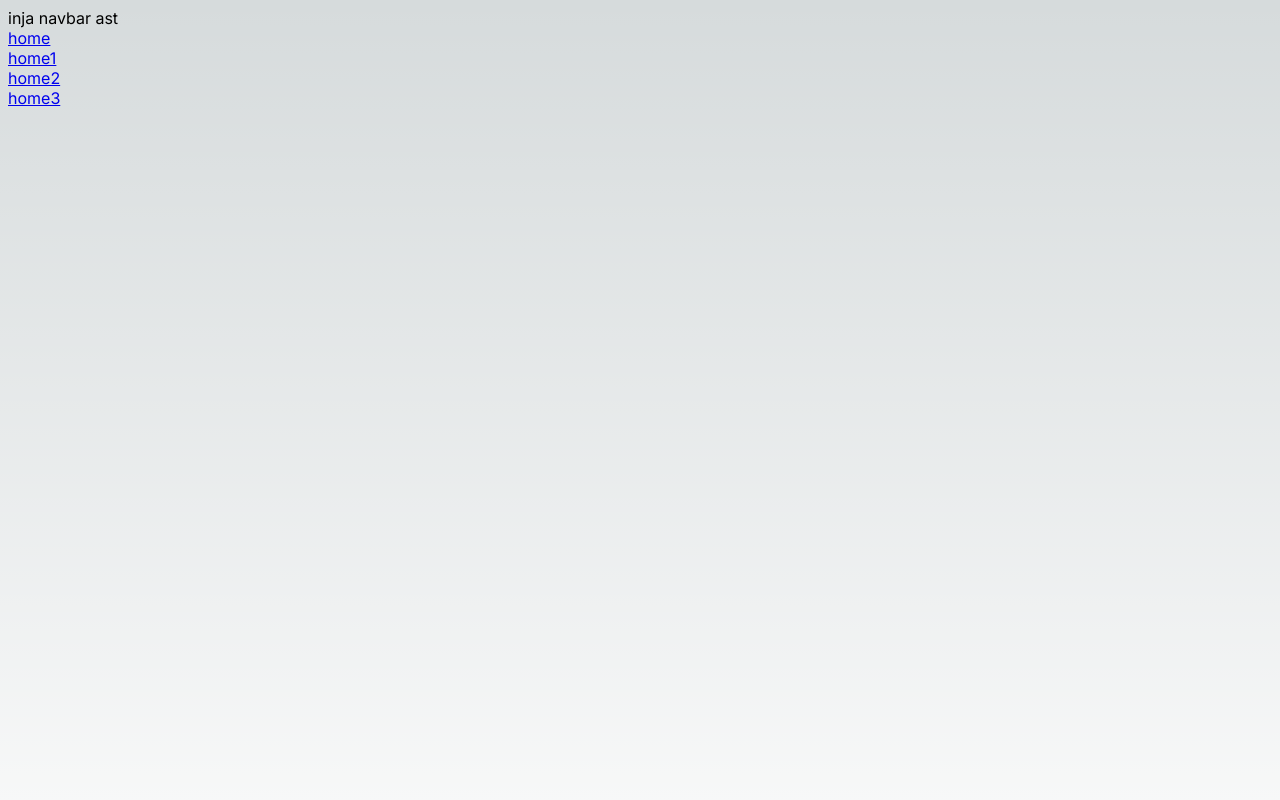
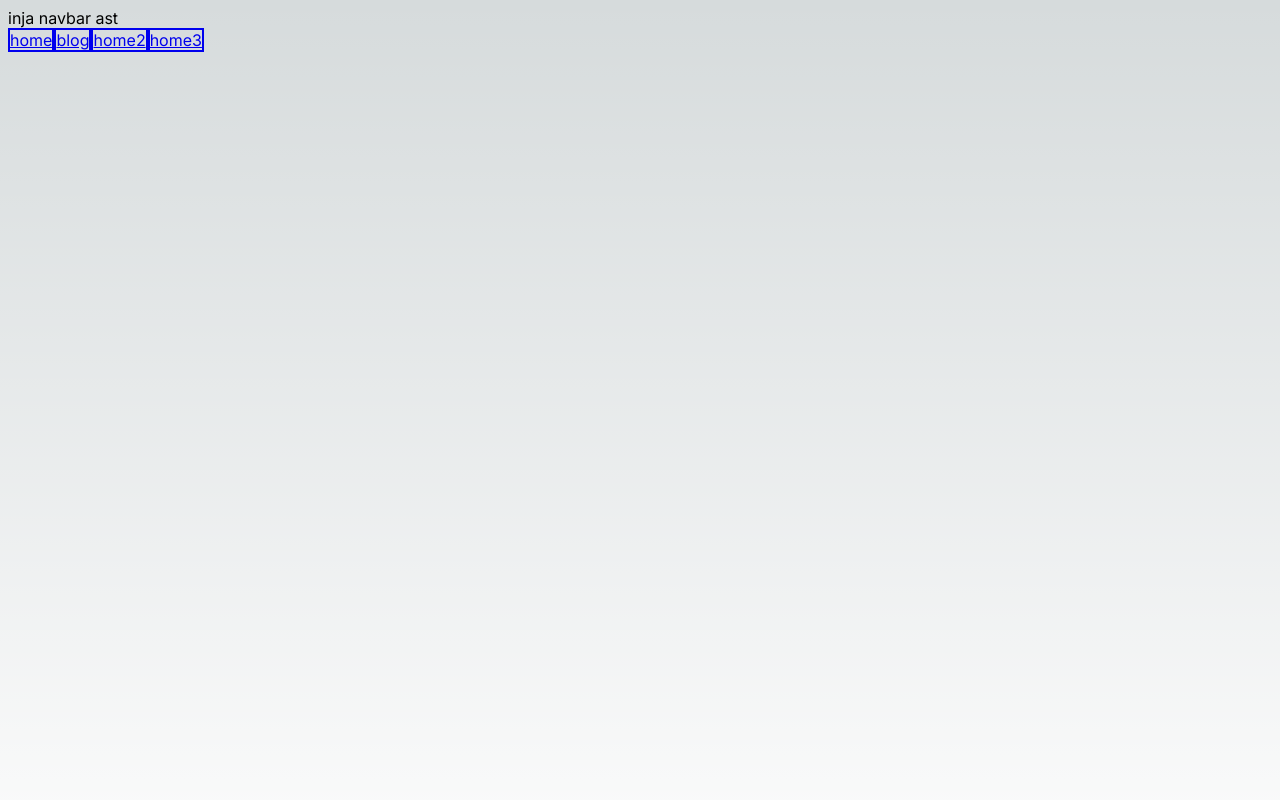
Before and after one commit to kave-me/farzadmolae, a Next.js app: page / in a window 1280 px wide. Shown: the top 800 px of the page. Built offline with nearby package versions, Linux system fonts and the light colour scheme.

Commit message:
boilerplate

```diff
--- a/src/app/page.tsx
+++ b/src/app/page.tsx
@@ -1,14 +1,12 @@
 export default function Home() {
 	return (
-		<main className="flex min-h-screen flex-col items-center justify-between p-24">
+		<main className="flex min-h-screen flex-col items-center justify-between bg-blue-800 p-24">
 			{/*  HERO section*/}
 			{/*  WHERE to start section */}
 			{/*  Work at home section */}
 			{/* Are you on budget section
     offer a list of all services and prices */}
 			{/*  Contact me section*/}
-
-
 		</main>
 	)
 }
--- a/src/components/Navbar/index.tsx
+++ b/src/components/Navbar/index.tsx
@@ -10,9 +10,15 @@ export const Navbar = () => <nav className="h-10 bg-red-400 w-full">
 	   NavLogo
 	*/}
 	inja navbar ast
-	<div className="flex gap-2 flex-col ">
+	<div className="flex gap-2 p-2 ">
 		{
-			links.map(i => <Link href={i.path} key={i.name}>
+			links.map(i => <Link href={i.path} key={i.name}
+			className={` border-2 border-red-700 ${
+				i.name==='blog'?'text-red-500':'text-blue-500'
+			}`}
+
+
+			>
 				{i.name}
 			</Link>)
 		}
@@ -26,7 +32,7 @@ const links = [
 		description: 'the home page'
 	},
 	{
-		name: 'home1',
+		name: 'blog',
 		path: '/',
 		description: 'the home page'
 	}, {
```
